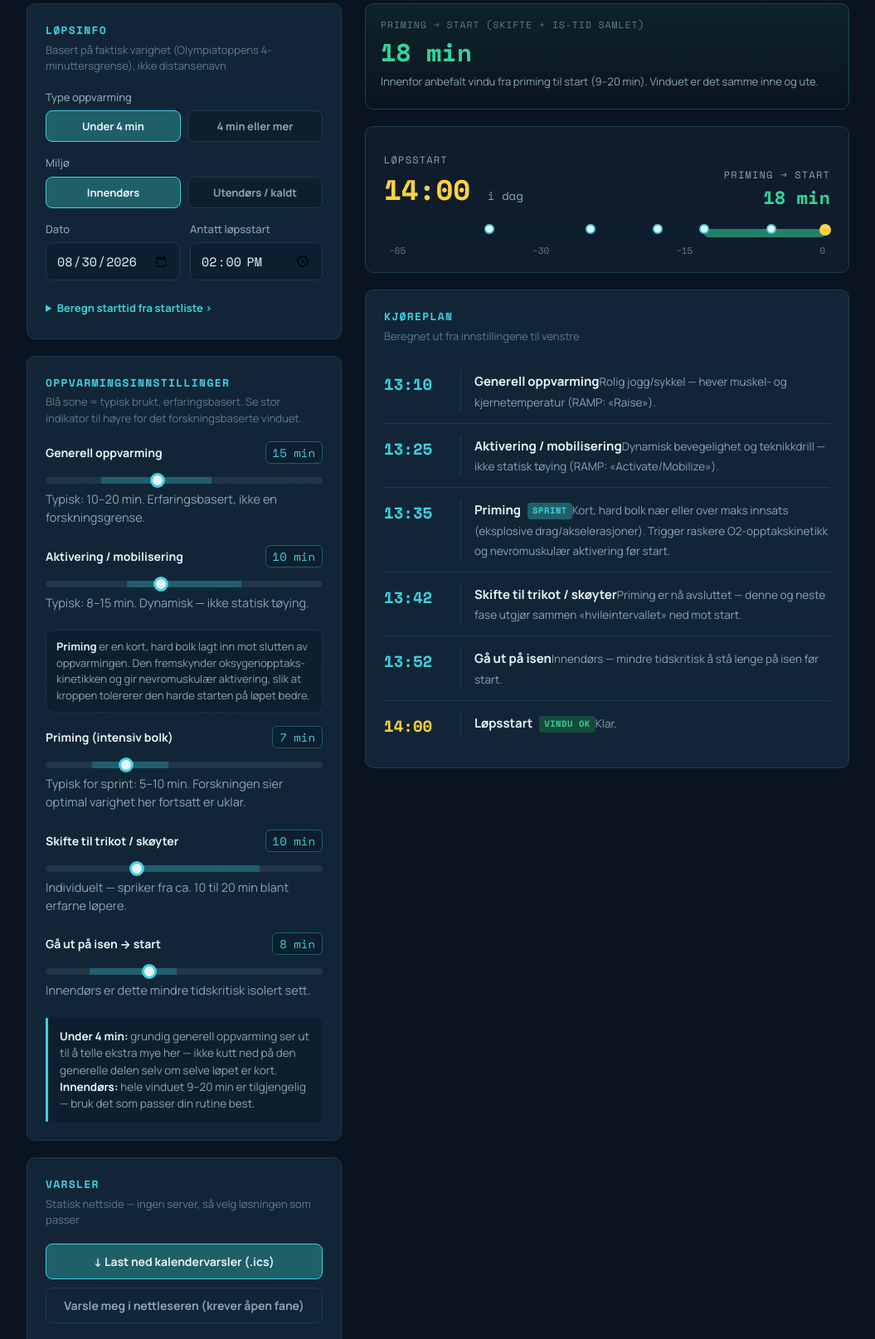
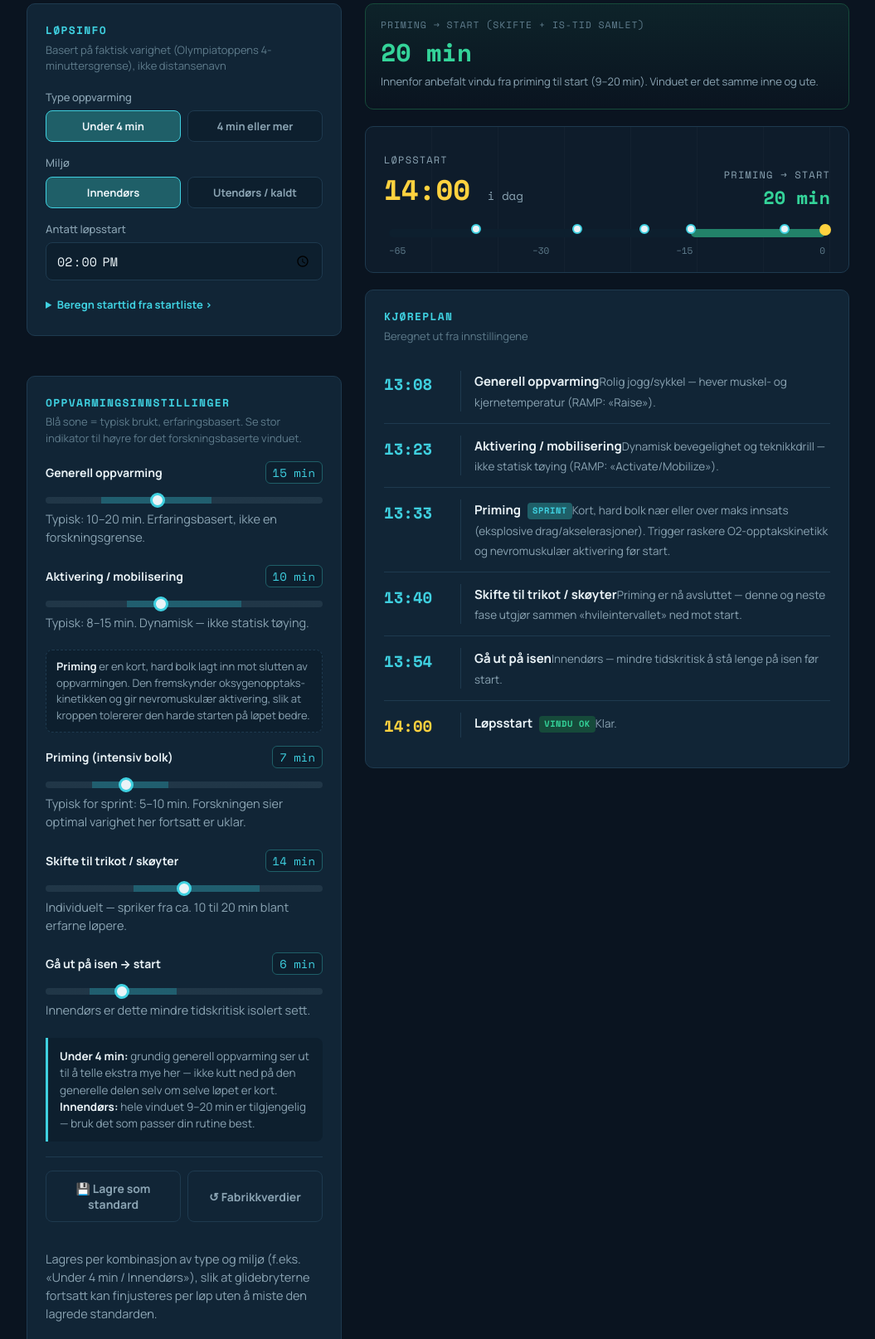
Before and after one commit to kakafon/skoyter, a plain HTML site: page index.html in a window 1280 px wide. Shown: the part 305-1919 px from the top of the page at 83% size, without its empty margins (112-1167 px from the left). Drawn offline with nearby package versions, Linux system fonts and the light colour scheme.

Commit message:
Add files via upload

```diff
--- a/app.js
+++ b/app.js
@@ -20,33 +20,29 @@
   const TRANSITION_BAND = [9, 20];
 
   const DEFAULTS = {
-    sprint: { general: 15, activation: 10, priming: 7, change: 10, ice: 8 },
-    lange:  { general: 20, activation: 10, priming: 10, change: 10, ice: 8 }
+    sprint: { general: 15, activation: 10, priming: 7, change: 14, ice: 6 },
+    lange:  { general: 20, activation: 10, priming: 10, change: 14, ice: 6 }
   };
 
-  // Foreslåtte fordelinger av samme totaltid når miljø endres — flytter minutter fra
-  // "på isen" til "skifte" (i varmt tøy) ved kulde, uten å endre selve totalen.
+  // Foreslåtte fordelinger av "skifte" og "is-tid" per miljø — flytter minutter fra
+  // "på isen" til "skifte" (i varmt tøy) ved kulde, uten å endre selve totalen for mye.
   const ENV_SPLIT = {
-    indoor:  { change: 10, ice: 8 },
+    indoor:  { change: 14, ice: 6 },
     outdoor: { change: 14, ice: 4 }
   };
 
   const state = {
     type: "sprint",
     env: "indoor",
-    date: new Date().toISOString().slice(0,10),
     raceStart: "14:00",
-    general: 15, activation: 10, priming: 7, change: 10, ice: 8
+    general: 15, activation: 10, priming: 7, change: 14, ice: 6
   };
 
   // ---------------- DOM refs ----------------
   const $ = id => document.getElementById(id);
   const typeToggle = $("typeToggle");
   const envToggle = $("envToggle");
-  const raceDate = $("raceDate");
   const raceStart = $("raceStart");
-
-  raceDate.value = state.date;
 
   // ---------------- Helpers ----------------
   function parseTime(hhmm){ const [h,m] = hhmm.split(":").map(Number); return h*60+m; }
@@ -68,6 +64,33 @@
   function setToggle(group, attr, value){
     [...group.children].forEach(btn=> btn.classList.toggle("active", btn.dataset[attr] === value));
   }
+
+  // ---------------- Lagrede preferanser (localStorage) ----------------
+  // Lagres per kombinasjon av type + miljø. Faller tilbake til DEFAULTS/ENV_SPLIT
+  // hvis ingenting er lagret ennå, eller hvis localStorage ikke er tilgjengelig
+  // (f.eks. i Claudes egen forhåndsvisning — fungerer normalt når siden er
+  // publisert på GitHub Pages).
+  function presetKey(){ return `oppvarming-preset-${state.type}-${state.env}`; }
+  function loadPreset(){
+    try{
+      const raw = localStorage.getItem(presetKey());
+      return raw ? JSON.parse(raw) : null;
+    } catch(e){ return null; }
+  }
+  function savePreset(){
+    try{
+      localStorage.setItem(presetKey(), JSON.stringify({
+        general: state.general, activation: state.activation,
+        priming: state.priming, change: state.change, ice: state.ice
+      }));
+      return true;
+    } catch(e){ return false; }
+  }
+  function clearPreset(){
+    try{ localStorage.removeItem(presetKey()); return true; } catch(e){ return false; }
+  }
+  function typeLabel(t){ return t === "sprint" ? "under 4 min" : "4 min eller mer"; }
+  function envLabel(e){ return e === "indoor" ? "innendørs" : "utendørs/kaldt"; }
 
   // ---------------- Sliders ----------------
   const sliders = { general: $("s-general"), activation: $("s-activation"), priming: $("s-priming"), change: $("s-change"), ice: $("s-ice") };
@@ -211,10 +234,18 @@
   }
 
   // ---------------- Event wiring ----------------
-  function applyTypeDefaults(){
-    const def = DEFAULTS[state.type];
-    state.general = def.general; state.activation = def.activation; state.priming = def.priming;
-    state.change = def.change; state.ice = def.ice;
+  function applyDefaultsForCurrentSelection(){
+    const base = {
+      general: DEFAULTS[state.type].general,
+      activation: DEFAULTS[state.type].activation,
+      priming: DEFAULTS[state.type].priming,
+      change: ENV_SPLIT[state.env].change,
+      ice: ENV_SPLIT[state.env].ice
+    };
+    const saved = loadPreset();
+    const values = saved || base;
+    state.general = values.general; state.activation = values.activation; state.priming = values.priming;
+    state.change = values.change; state.ice = values.ice;
     sliders.general.value = state.general;
     sliders.activation.value = state.activation;
     sliders.priming.value = state.priming;
@@ -227,7 +258,8 @@
     if(!btn) return;
     state.type = btn.dataset.type;
     setToggle(typeToggle, "type", state.type);
-    applyTypeDefaults();
+    applyDefaultsForCurrentSelection();
+    $("presetStatus").textContent = "";
     render();
   });
 
@@ -236,18 +268,26 @@
     if(!btn) return;
     state.env = btn.dataset.env;
     setToggle(envToggle, "env", state.env);
-    // Foreslå ny fordeling mellom skifte og is-tid som holder totalen (og dermed
-    // forskningsvinduet) uendret, men flytter minutter bort fra bar is i kulde.
-    const split = ENV_SPLIT[state.env];
-    state.change = split.change;
-    state.ice = split.ice;
-    sliders.change.value = state.change;
-    sliders.ice.value = state.ice;
+    applyDefaultsForCurrentSelection();
+    $("presetStatus").textContent = "";
     render();
   });
 
+  $("savePresetBtn").addEventListener("click", ()=>{
+    const ok = savePreset();
+    $("presetStatus").textContent = ok
+      ? `Lagret som standard for «${typeLabel(state.type)} / ${envLabel(state.env)}».`
+      : "Kunne ikke lagre (localStorage utilgjengelig her — fungerer når siden er publisert).";
+  });
+
+  $("resetPresetBtn").addEventListener("click", ()=>{
+    clearPreset();
+    applyDefaultsForCurrentSelection();
+    render();
+    $("presetStatus").textContent = `Tilbakestilt til fabrikkverdier for «${typeLabel(state.type)} / ${envLabel(state.env)}».`;
+  });
+
   raceStart.addEventListener("input", ()=>{ state.raceStart = raceStart.value || "00:00"; render(); });
-  raceDate.addEventListener("input", ()=>{ state.date = raceDate.value; });
 
   Object.entries(sliders).forEach(([key, el])=>{
     el.addEventListener("input", ()=>{ state[key] = +el.value; render(); });
@@ -273,7 +313,7 @@
     if(perm !== "granted"){ notifStatus.textContent = "Varsling ble ikke tillatt."; return; }
     const s = computeSchedule();
     const now = new Date();
-    const base = new Date(state.date + "T00:00:00");
+    const base = new Date(new Date().toISOString().slice(0,10) + "T00:00:00");
     let scheduled = 0;
     [
       {m:s.tWarmupStart, label:"Start generell oppvarming"},
@@ -295,7 +335,7 @@
   // ---------------- ICS export ----------------
   $("icsBtn").addEventListener("click", ()=>{
     const s = computeSchedule();
-    const today = state.date.replace(/-/g,"");
+    const today = new Date().toISOString().slice(0,10).replace(/-/g,"");
     function dt(mins){
       const h = Math.floor(((mins%1440)+1440)%1440/60);
       const m = Math.round(mins%60);
@@ -332,7 +372,7 @@
   // ---------------- Init ----------------
   setToggle(typeToggle, "type", state.type);
   setToggle(envToggle, "env", state.env);
-  applyTypeDefaults();
+  applyDefaultsForCurrentSelection();
   render();
 
 })();
--- a/index.html
+++ b/index.html
@@ -22,9 +22,7 @@
 </header>
 
 <main>
-  <div class="col-settings">
-
-    <section class="panel">
+  <section class="panel area-loepsinfo">
       <h2>Løpsinfo</h2>
       <p class="sub">Basert på faktisk varighet (Olympiatoppens 4-minuttersgrense), ikke distansenavn</p>
 
@@ -44,15 +42,9 @@
         </div>
       </div>
 
-      <div class="row2">
-        <div class="field">
-          <label for="raceDate">Dato</label>
-          <input type="date" id="raceDate">
-        </div>
       <div class="field">
         <label for="raceStart">Antatt løpsstart</label>
         <input type="time" id="raceStart" value="14:00">
-        </div>
       </div>
 
       <details>
@@ -88,7 +80,39 @@
       </details>
   </section>
 
+  <div class="area-plan">
+    <div class="stat-callout" id="transitionCallout">
+      <div class="label">Priming → start (skifte + is-tid samlet)</div>
+      <div class="big" id="transitionBig">— min</div>
+      <div class="desc" id="transitionDesc"></div>
+      <div class="desc" id="envAdvice" style="margin-top:6px;"></div>
+    </div>
+
+    <div class="rail-wrap">
+      <div class="rail-header">
+        <div>
+          <span class="label">Løpsstart</span><br>
+          <span class="time mono" id="bigStart">14:00 <small>i dag</small></span>
+        </div>
+        <div class="transition">
+          <span class="label">Priming → start</span><br>
+          <span class="big mono" id="railTransitionBig">— min</span>
+        </div>
+      </div>
+      <div class="rail" id="rail"></div>
+      <div class="rail-scale">
+        <span id="scaleMax"></span><span>−30</span><span>−15</span><span>0</span>
+      </div>
+    </div>
+
     <section class="panel">
+      <h2>Kjøreplan</h2>
+      <p class="sub">Beregnet ut fra innstillingene</p>
+      <ul class="plan-list" id="planList"></ul>
+    </section>
+  </div>
+
+  <section class="panel area-innstillinger">
       <h2>Oppvarmingsinnstillinger</h2>
       <p class="sub">Blå sone = typisk brukt, erfaringsbasert. Se stor indikator til høyre for det forskningsbaserte vinduet.</p>
 
@@ -126,9 +150,16 @@
       </div>
 
       <div class="note-box" id="distanceNote"></div>
+
+      <div class="preset-row">
+        <button class="btn secondary" id="savePresetBtn" type="button">💾 Lagre som standard</button>
+        <button class="btn secondary" id="resetPresetBtn" type="button">↺ Fabrikkverdier</button>
+      </div>
+      <p id="presetStatus"></p>
+      <p class="band-note">Lagres per kombinasjon av type og miljø (f.eks. «Under 4 min / Innendørs»), slik at glidebryterne fortsatt kan finjusteres per løp uten å miste den lagrede standarden.</p>
   </section>
 
-    <section class="panel">
+  <section class="panel area-varsler">
       <h2>Varsler</h2>
       <p class="sub">Statisk nettside — ingen server, så velg løsningen som passer</p>
       <button class="btn" id="icsBtn" type="button">↓ Last ned kalendervarsler (.ics)</button>
@@ -136,41 +167,6 @@
       <p id="notifStatus"></p>
       <p class="band-note">Kalenderfilen gir ekte push-varsler via telefonens kalender-app, uavhengig av om nettsiden er åpen.</p>
   </section>
-  </div>
-
-  <div class="col-plan">
-
-    <div class="stat-callout" id="transitionCallout">
-      <div class="label">Priming → start (skifte + is-tid samlet)</div>
-      <div class="big" id="transitionBig">— min</div>
-      <div class="desc" id="transitionDesc"></div>
-      <div class="desc" id="envAdvice" style="margin-top:6px;"></div>
-    </div>
-
-    <div class="rail-wrap">
-      <div class="rail-header">
-        <div>
-          <span class="label">Løpsstart</span><br>
-          <span class="time mono" id="bigStart">14:00 <small>i dag</small></span>
-        </div>
-        <div class="transition">
-          <span class="label">Priming → start</span><br>
-          <span class="big mono" id="railTransitionBig">— min</span>
-        </div>
-      </div>
-      <div class="rail" id="rail"></div>
-      <div class="rail-scale">
-        <span id="scaleMax"></span><span>−30</span><span>−15</span><span>0</span>
-      </div>
-    </div>
-
-    <section class="panel">
-      <h2>Kjøreplan</h2>
-      <p class="sub">Beregnet ut fra innstillingene til venstre</p>
-      <ul class="plan-list" id="planList"></ul>
-    </section>
-
-  </div>
 </main>
 
 <footer>
--- a/styles.css
+++ b/styles.css
@@ -82,10 +82,27 @@ main{
   padding: 32px 24px 80px;
   display: grid;
   grid-template-columns: 380px 1fr;
+  grid-template-areas:
+    "loepsinfo plan"
+    "innstillinger plan"
+    "varsler plan";
   gap: 28px;
 }
-main.article{ grid-template-columns: 1fr; max-width: 760px; }
-@media (max-width: 860px){ main{ grid-template-columns: 1fr; } }
+.area-loepsinfo{ grid-area: loepsinfo; }
+.area-plan{ grid-area: plan; }
+.area-innstillinger{ grid-area: innstillinger; }
+.area-varsler{ grid-area: varsler; }
+main.article{ grid-template-columns: 1fr; grid-template-areas: none; max-width: 760px; }
+@media (max-width: 860px){
+  main{
+    grid-template-columns: 1fr;
+    grid-template-areas:
+      "loepsinfo"
+      "plan"
+      "innstillinger"
+      "varsler";
+  }
+}
 
 section.panel{
   background: var(--panel);
@@ -261,6 +278,10 @@ details{ margin-top: 4px; }
 summary{ cursor: pointer; font-size: 13px; color: var(--ice); font-weight: 700; padding: 4px 0; }
 .calc-grid{ margin-top: 14px; }
 
+.preset-row{ display:flex; gap:8px; margin-top: 18px; padding-top: 16px; border-top: 1px solid var(--line); }
+.preset-row .btn{ margin-bottom:0; }
+#presetStatus{ font-size: 12px; color: var(--muted-2); margin-top: 8px; min-height: 14px; }
+
 /* ---------- Research page ---------- */
 .source-card{
   background: var(--panel);
```
Lines whose indentation alone changed are shown as unchanged.
